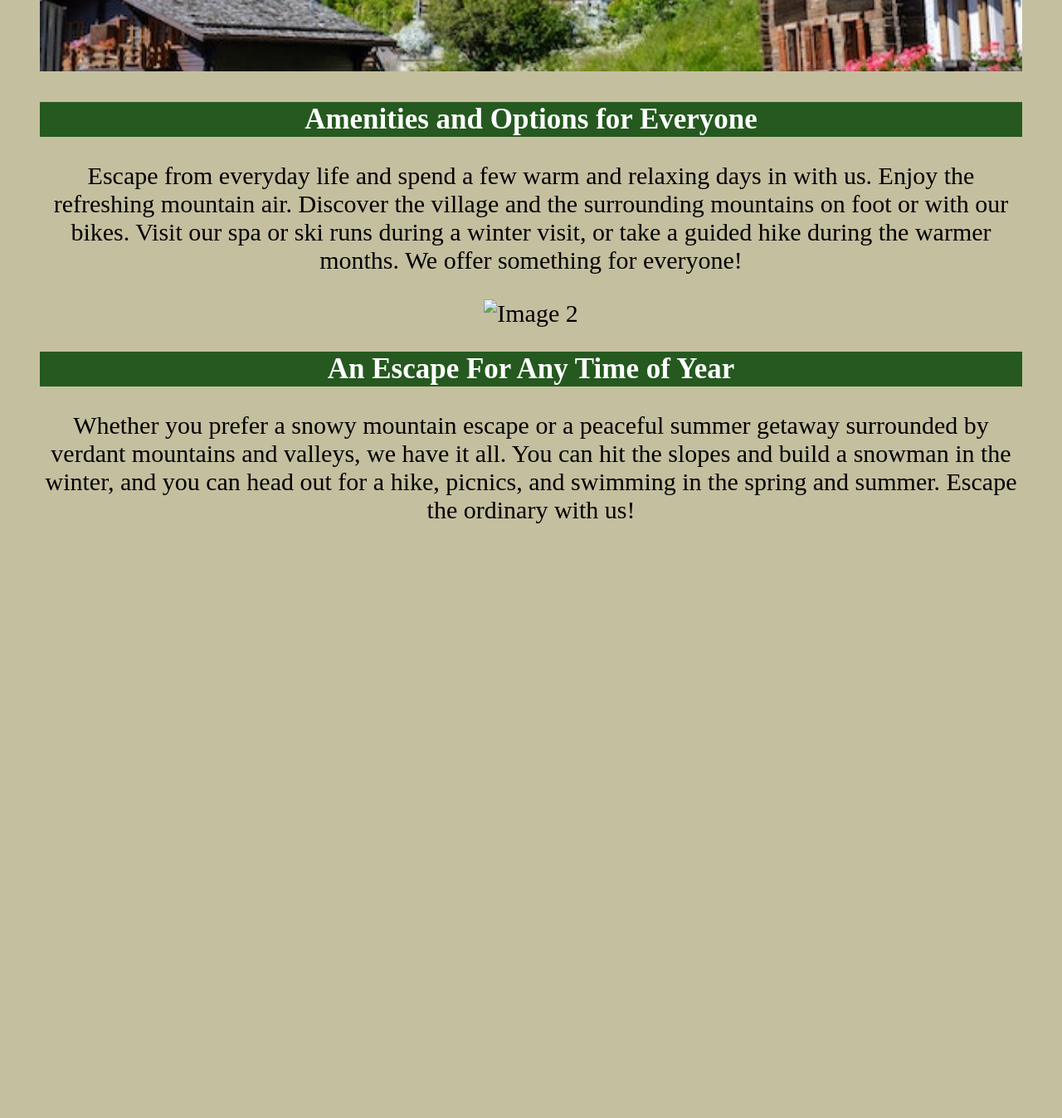
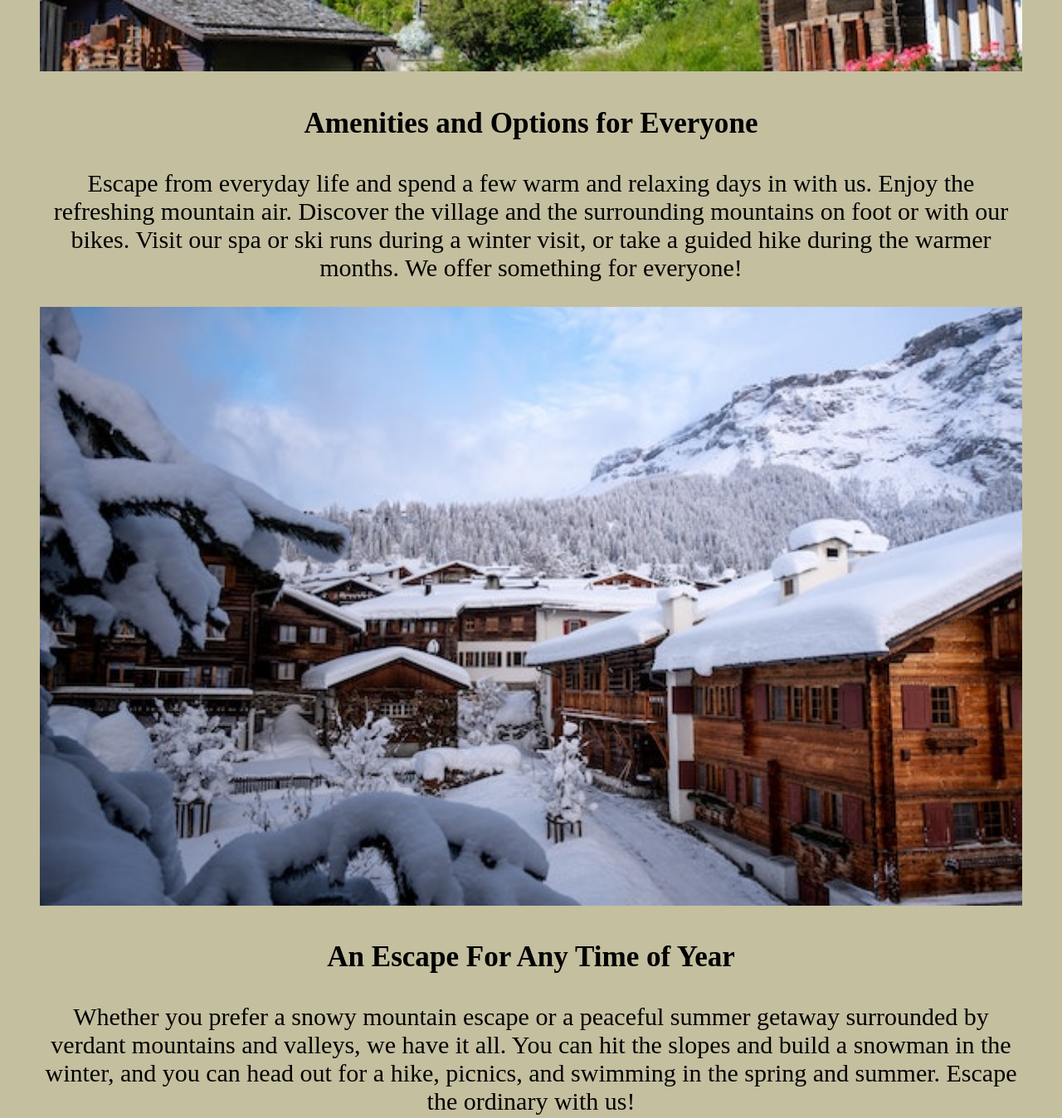
Before and after one commit to hanamill03/Final, a plain HTML site: page index.html in a window 1280 px wide. Shown: the part 1360-2708 px from the top of the page at 83% size. Before the commit the page ends 2022 px from the top, so only its background shows below. Drawn offline with Linux system fonts and the light colour scheme; files whose address does not match are found by name.

Commit message:
Update index.html

```diff
--- a/index.html
+++ b/index.html
@@ -41,12 +41,12 @@
 <div class="container">
     <div class="group">
       <img src="swiss-chalet.jpg" alt="Image 1">
-      <h2>Amenities and Options for Everyone</h2>
+      <h3>Amenities and Options for Everyone</h3>
       <p>Escape from everyday life and spend a few warm and relaxing days in with us. Enjoy the refreshing mountain air. Discover the village and the surrounding mountains on foot or with our bikes. Visit our spa or ski runs during a winter visit, or take a guided hike during the warmer months. We offer something for everyone!</p>
     </div>
     <div class="group">
-      <img src="snow-chalet.jpg" alt="Image 2">
-      <h2>An Escape For Any Time of Year</h2>
+      <img src="snowy-chalet.jpg" alt="Image 2">
+      <h3>An Escape For Any Time of Year</h3>
       <p>Whether you prefer a snowy mountain escape or a peaceful summer getaway surrounded by verdant mountains and valleys, we have it all. You can hit the slopes and build a snowman in the winter, and you can head out for a hike, picnics, and swimming in the spring and summer. Escape the ordinary with us!</p>
     </div>
   </div>
```
